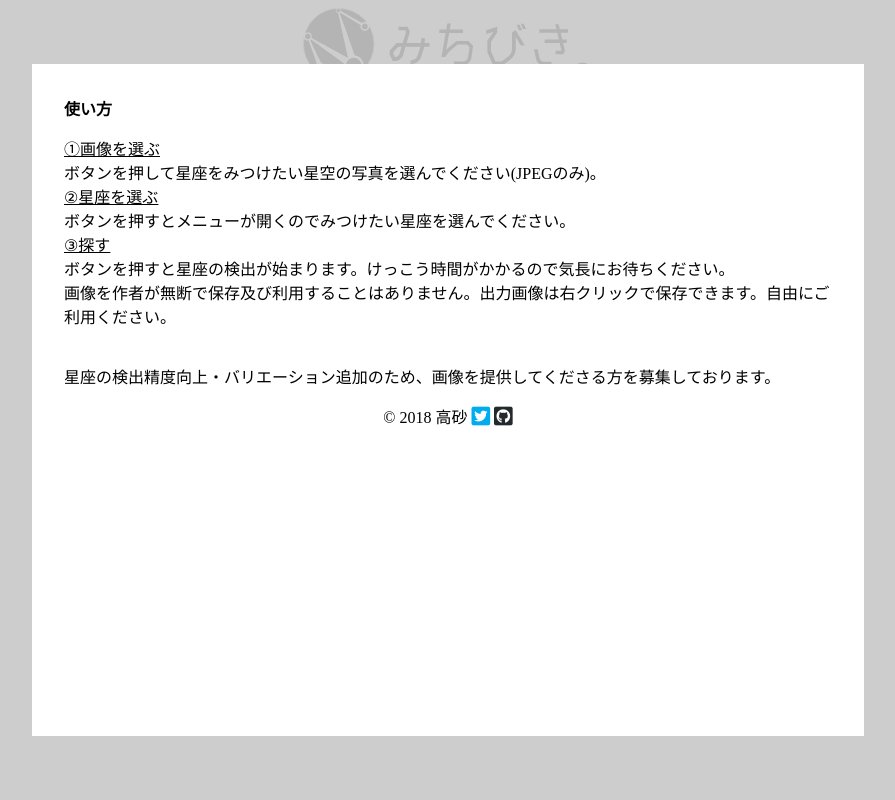
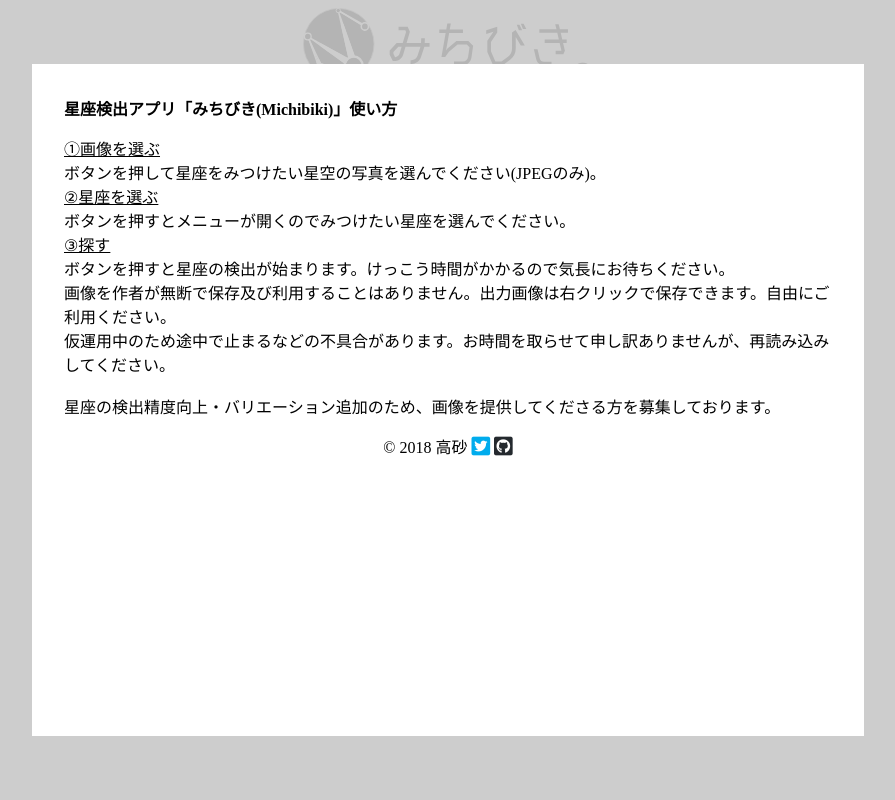
Before and after one commit to takasa5/michibiki, a Flask app: page / in a window 1280 px wide, after a click that opens the changed part. Shown: the whole page, without its empty margins (192-1087 px from the left). Run offline with Flask 2, Linux system fonts and the light colour scheme; some libraries are stand-ins or nearby versions.

Commit message:
jsの読み込み

```diff
--- a/templates/index.html
+++ b/templates/index.html
@@ -16,7 +16,7 @@
         <!--
         <script type="text/javascript" src="msgpack.min.js"></script>
         -->
-        <script type="text/javascript" src="client.js"></script>
+        <script type="text/javascript" src="./client.js"></script>
     </head>
     <body>
         <div id="back">
@@ -88,7 +88,7 @@
             <div class="inner" style="text-align: left">
                 <!-- はみ出た時 処理-->
                 <div id="usage">
-                    <p><b>使い方</b></p>
+                    <p><b>星座検出アプリ「みちびき(Michibiki)」使い方</b></p>
                     <u>①画像を選ぶ</u><br>
                     ボタンを押して星座をみつけたい星空の写真を選んでください(JPEGのみ)。<br>
                     <u>②星座を選ぶ</u><br>
@@ -96,7 +96,7 @@
                     <u>③探す</u><br>
                     ボタンを押すと星座の検出が始まります。けっこう時間がかかるので気長にお待ちください。<br>
                     画像を作者が無断で保存及び利用することはありません。出力画像は右クリックで保存できます。自由にご利用ください。<br>
-                    <br><br>
+                    仮運用中のため途中で止まるなどの不具合があります。お時間を取らせて申し訳ありませんが、再読み込みしてください。<br><br>
                     星座の検出精度向上・バリエーション追加のため、画像を提供してくださる方を募集しております。
                 </div>
                 <div style="display: absolute; bottom: 0; text-align: center">
```
